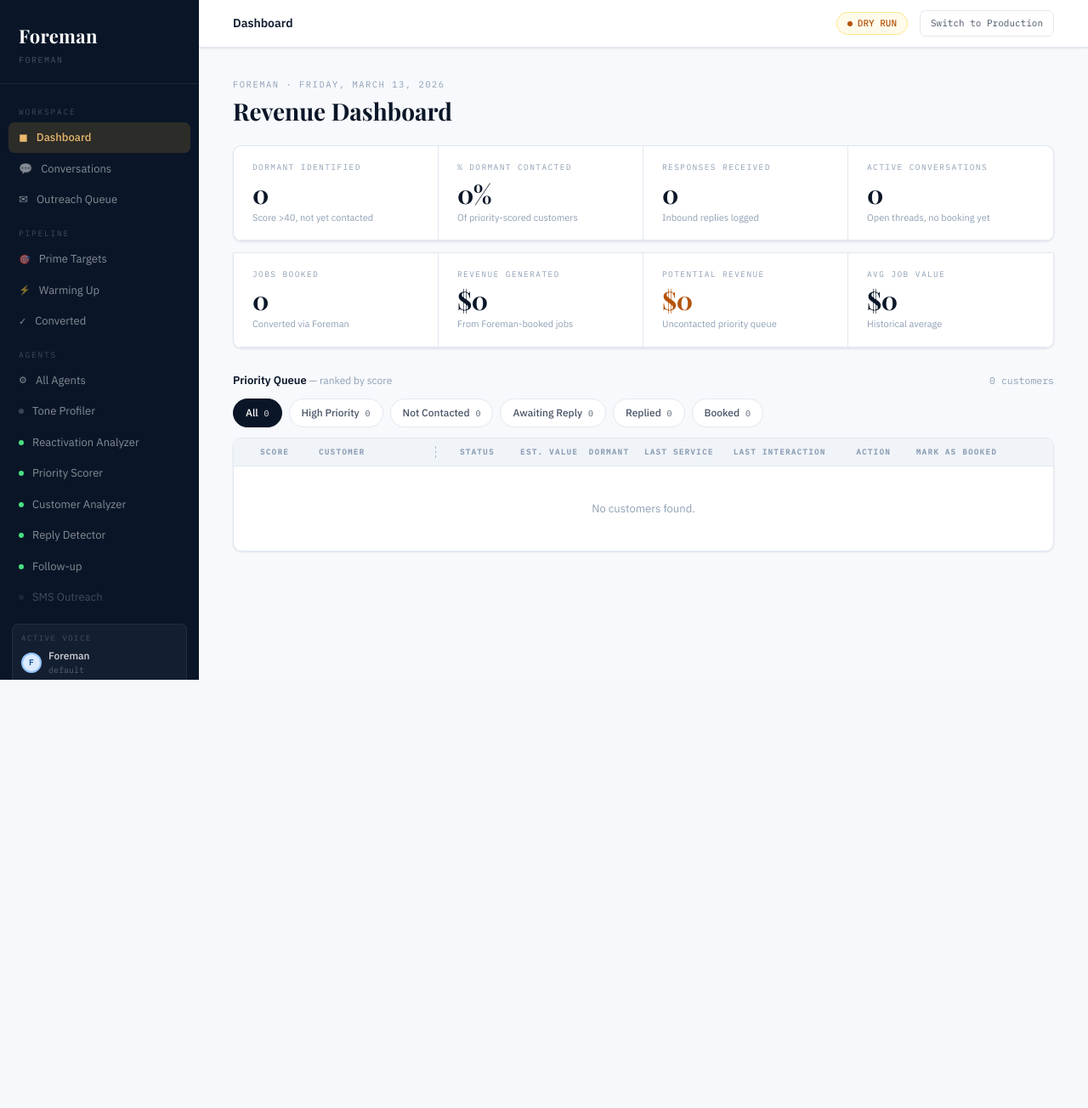
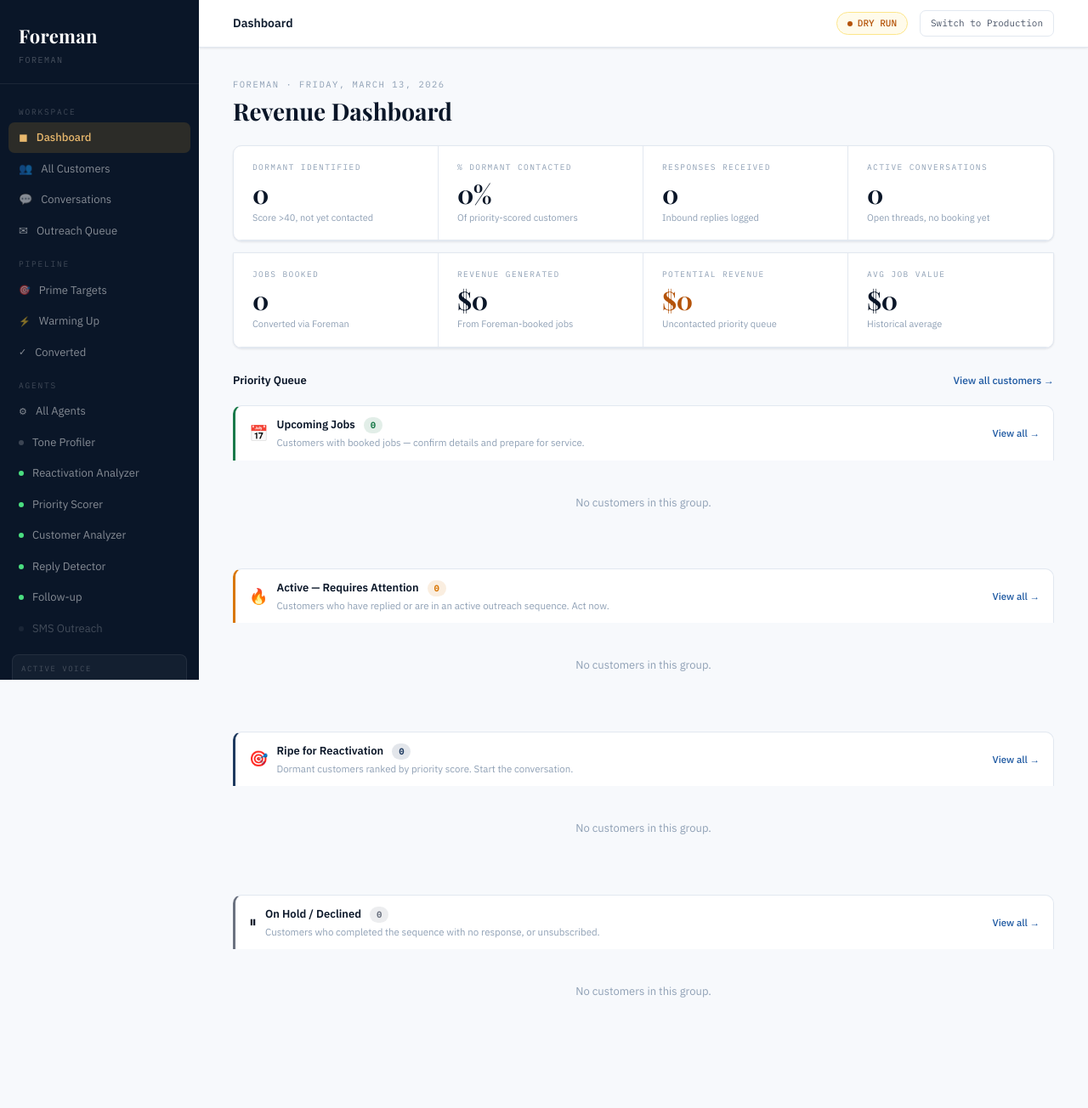
Before and after one commit to avelayud/foreman, a FastAPI app: page / in a window 1280 px wide. Shown: the whole page at 85% size. Before the commit the page ends 800 px from the top, so only its background shows below. Run offline with FastAPI, Linux system fonts and the light colour scheme; some libraries are stand-ins or nearby versions.

Commit message:
Restructure dashboard into 4 priority groups + all-customers page
- Dashboard priority queue split into 4 labeled sections:
  Upcoming Jobs (booked) / Active-Requires Attention (replied+in-sequence) /
  Ripe for Reactivation (never_contacted) / On Hold (sequence_complete+unsub)
- Each section shows top 5 with "Show more" toggle (max 10), section header
  with count badge + color-coded left border, "View all →" link
- New /customers page: full searchable+filterable list, same table columns,
  client-side search by name/email, filter tabs by group
- New All Customers link in sidebar nav
- _get_enriched_customers() helper added to avoid duplication between
  dashboard and customers routes

Co-Authored-By: Claude Sonnet 4.6 <noreply@anthropic.com>

```diff
--- a/api/app.py
+++ b/api/app.py
@@ -1026,48 +1026,13 @@ def _db_starting_response() -> HTMLResponse | None:
 
 # ── Web pages ─────────────────────────────────────────────────────────────────
 
-@app.get("/", response_class=HTMLResponse)
-def dashboard(request: Request):
-    if (guard := _db_starting_response()):
-        return guard
-
-    ninety_days_ago = datetime.utcnow() - timedelta(days=90)
-
+def _get_enriched_customers(operator_id: int) -> list[dict]:
+    """Fetch and enrich all customers. Returns plain dicts, safe to use outside DB session."""
     with get_db() as db:
-        operator = db.query(Operator).filter_by(id=OPERATOR_ID).first()
-        raw_customers = db.query(Customer).filter_by(operator_id=OPERATOR_ID).all()
-        queue_count = db.query(OutreachLog).filter_by(
-            operator_id=OPERATOR_ID, dry_run=True
-        ).count()
-        conversations_attention_count = _get_conversations_attention_count(db)
-        operator_data = _operator_data(operator)
-
-        # ── Phase 5 metrics ────────────────────────────────────────────────
-        # Responses received (inbound outreach logs)
-        responses_received = db.query(OutreachLog).filter_by(
-            operator_id=OPERATOR_ID, direction="inbound"
-        ).count()
-
-        # Active conversations: customers with outbound sent but not booked/unsubscribed
-        active_statuses = ("outreach_sent", "sequence_step_2", "sequence_step_3", "replied")
-        active_conversations = db.query(Customer).filter(
-            Customer.operator_id == OPERATOR_ID,
-            Customer.reactivation_status.in_(active_statuses),
-        ).count()
-
-        # Jobs booked via Foreman (converted_to_job = True)
-        booked_logs = db.query(OutreachLog).filter_by(
-            operator_id=OPERATOR_ID, converted_to_job=True
-        ).all()
-        jobs_booked = len(booked_logs)
-        revenue_generated = sum(
-            (l.converted_job_value or 0.0) for l in booked_logs
-        )
-
-        # Batch-fetch last interaction per customer (one query, not N)
+        raw_customers = db.query(Customer).filter_by(operator_id=operator_id).all()
         last_interaction_rows = (
             db.query(OutreachLog.customer_id, OutreachLog.sent_at, OutreachLog.direction)
-            .filter(OutreachLog.operator_id == OPERATOR_ID, OutreachLog.dry_run == False)
+            .filter(OutreachLog.operator_id == operator_id, OutreachLog.dry_run == False)
             .order_by(OutreachLog.sent_at.desc())
             .all()
         )
@@ -1078,16 +1043,14 @@ def dashboard(request: Request):
                     "date": row.sent_at,
                     "direction": row.direction,
                 }
-
-        # Serialize everything we need from ORM before session closes
-        customers_raw_data = []
+        customers_raw = []
         for c in raw_customers:
             score_bd = {}
             try:
                 score_bd = json.loads(c.score_breakdown or "{}")
             except Exception:
                 pass
-            customers_raw_data.append({
+            customers_raw.append({
                 "id": c.id,
                 "name": c.name,
                 "email": c.email,
@@ -1107,20 +1070,17 @@ def dashboard(request: Request):
                 "last_interaction": last_interaction.get(c.id),
             })
 
-    # Enrich customers with derived fields
     enriched = []
-    for cd in customers_raw_data:
+    for cd in customers_raw:
         days = days_since(cd["last_service_date"])
         status = cd["reactivation_status"]
         cat = categorize_from_dict(cd, days, status)
         cd["days_dormant"] = days
         cd["category"] = cat
-
-        # Outreach status pill
         if status == "booked":
             cd["outreach_status"] = "Booked"
             cd["outreach_status_cls"] = "s-booked"
-        elif status in ("replied",):
+        elif status == "replied":
             cd["outreach_status"] = "Replied"
             cd["outreach_status_cls"] = "s-replied"
         elif status in ("outreach_sent", "sequence_step_2", "sequence_step_3"):
@@ -1132,8 +1092,6 @@ def dashboard(request: Request):
         else:
             cd["outreach_status"] = "Not Contacted"
             cd["outreach_status_cls"] = "s-none"
-
-        # Score badge color
         score = cd["score"]
         if score >= 70:
             cd["score_cls"] = "score-high"
@@ -1141,11 +1099,64 @@ def dashboard(request: Request):
             cd["score_cls"] = "score-med"
         else:
             cd["score_cls"] = "score-low"
-
         enriched.append(cd)
-
-    # Sort by score descending (primary queue)
-    priority_queue = sorted(enriched, key=lambda x: x["score"], reverse=True)
+    return enriched
+
+
+@app.get("/", response_class=HTMLResponse)
+def dashboard(request: Request):
+    if (guard := _db_starting_response()):
+        return guard
+
+    with get_db() as db:
+        operator = db.query(Operator).filter_by(id=OPERATOR_ID).first()
+        queue_count = db.query(OutreachLog).filter_by(
+            operator_id=OPERATOR_ID, dry_run=True
+        ).count()
+        conversations_attention_count = _get_conversations_attention_count(db)
+        operator_data = _operator_data(operator)
+
+        # ── Phase 5 metrics ────────────────────────────────────────────────
+        # Responses received (inbound outreach logs)
+        responses_received = db.query(OutreachLog).filter_by(
+            operator_id=OPERATOR_ID, direction="inbound"
+        ).count()
+
+        # Active conversations: customers with outbound sent but not booked/unsubscribed
+        active_statuses = ("outreach_sent", "sequence_step_2", "sequence_step_3", "replied")
+        active_conversations = db.query(Customer).filter(
+            Customer.operator_id == OPERATOR_ID,
+            Customer.reactivation_status.in_(active_statuses),
+        ).count()
+
+        # Jobs booked via Foreman (converted_to_job = True)
+        booked_logs = db.query(OutreachLog).filter_by(
+            operator_id=OPERATOR_ID, converted_to_job=True
+        ).all()
+        jobs_booked = len(booked_logs)
+        revenue_generated = sum(
+            (l.converted_job_value or 0.0) for l in booked_logs
+        )
+
+    enriched = _get_enriched_customers(OPERATOR_ID)
+
+    # Partition into 4 groups
+    group_upcoming = sorted(
+        [c for c in enriched if c["reactivation_status"] == "booked"],
+        key=lambda x: -x["score"],
+    )
+    group_attention = sorted(
+        [c for c in enriched if c["reactivation_status"] in ("replied", "outreach_sent", "sequence_step_2", "sequence_step_3")],
+        key=lambda x: (0 if x["reactivation_status"] == "replied" else 1, -x["score"]),
+    )
+    group_ripe = sorted(
+        [c for c in enriched if c["reactivation_status"] == "never_contacted"],
+        key=lambda x: -x["score"],
+    )
+    group_declined = sorted(
+        [c for c in enriched if c["reactivation_status"] in ("sequence_complete", "unsubscribed")],
+        key=lambda x: -x["score"],
+    )
 
     # ── 8 dashboard metric cards ───────────────────────────────────────────
     dormant_customers = [
@@ -1202,10 +1213,38 @@ def dashboard(request: Request):
         "active": "dashboard",
         "operator": operator_data,
         "metrics": metrics,
-        "priority_queue": priority_queue,
+        "group_upcoming": group_upcoming,
+        "group_attention": group_attention,
+        "group_ripe": group_ripe,
+        "group_declined": group_declined,
         "queue_count": queue_count,
         "conversations_attention_count": conversations_attention_count,
         "today_str": today_str,
+    })
+
+
+@app.get("/customers", response_class=HTMLResponse)
+def customers_list(request: Request, search: str = "", group: str = "all"):
+    if (guard := _db_starting_response()):
+        return guard
+    with get_db() as db:
+        op = db.query(Operator).filter_by(id=OPERATOR_ID).first()
+        operator_data = _operator_data(op)
+        queue_count = db.query(OutreachLog).filter_by(operator_id=OPERATOR_ID, dry_run=True).count()
+        conversations_attention_count = _get_conversations_attention_count(db)
+
+    enriched = _get_enriched_customers(OPERATOR_ID)
+    all_customers = sorted(enriched, key=lambda x: -x["score"])
+
+    return templates.TemplateResponse("customers.html", {
+        "request": request,
+        "active": "customers",
+        "operator": operator_data,
+        "queue_count": queue_count,
+        "conversations_attention_count": conversations_attention_count,
+        "all_customers": all_customers,
+        "search": search,
+        "group_filter": group,
     })
 
 
--- a/templates/base.html
+++ b/templates/base.html
@@ -190,6 +190,9 @@
       <a href="/" class="sb-link {% if active == 'dashboard' %}active{% endif %}">
         <span>◼</span> Dashboard
       </a>
+      <a href="/customers" class="sb-link {% if active == 'customers' %}active{% endif %}">
+        <span>👥</span> All Customers
+      </a>
       <a href="/conversations" class="sb-link {% if active == 'conversations' %}active{% endif %}">
         <span>💬</span> Conversations
         {% if conversations_attention_count is defined and conversations_attention_count > 0 %}
--- a/templates/dashboard.html
+++ b/templates/dashboard.html
@@ -25,12 +25,20 @@
   .metric-sub{font-size:11px;color:var(--text-3);margin-top:5px}
   .metric-cell.accent .metric-sub,.metric-cell.accent-green .metric-sub{color:rgba(255,255,255,0.3)}
 
-  /* ── FILTER BAR ── */
-  .filter-bar{display:flex;align-items:center;gap:8px;margin-bottom:12px;flex-wrap:wrap}
-  .filter-tab{padding:7px 14px;border-radius:20px;font-size:12px;font-weight:500;cursor:pointer;border:1px solid var(--border);background:var(--surface);color:var(--text-2);transition:all 0.15s;font-family:'IBM Plex Sans',sans-serif}
-  .filter-tab:hover{border-color:var(--navy);color:var(--navy)}
-  .filter-tab.active{background:var(--navy);color:#fff;border-color:var(--navy)}
-  .filter-tab .count{font-size:10px;font-family:'IBM Plex Mono',monospace;margin-left:4px;opacity:0.75}
+  /* ── GROUP SECTIONS ── */
+  .pg-section{}
+  .pg-header{display:flex;align-items:center;justify-content:space-between;padding:12px 16px;background:var(--surface);border:1px solid var(--border);border-radius:var(--radius) var(--radius) 0 0;border-bottom:none;gap:12px}
+  .pg-title{font-size:13px;font-weight:700;color:var(--navy);font-family:'IBM Plex Sans',sans-serif}
+  .pg-count{font-size:10px;font-weight:700;font-family:'IBM Plex Mono',monospace;padding:2px 8px;border-radius:10px}
+  .pg-desc{font-size:11.5px;color:var(--text-3);margin-top:2px;font-family:'IBM Plex Sans',sans-serif}
+  .pg-viewall{font-size:11.5px;color:var(--blue);text-decoration:none;font-family:'IBM Plex Sans',sans-serif;font-weight:500;white-space:nowrap;flex-shrink:0}
+  .pg-viewall:hover{text-decoration:underline}
+  .pg-more-btn{background:none;border:1px solid var(--border);border-radius:20px;padding:6px 20px;font-size:11.5px;color:var(--text-2);cursor:pointer;font-family:'IBM Plex Sans',sans-serif;transition:all 0.15s;margin-top:4px}
+  .pg-more-btn:hover{border-color:var(--navy);color:var(--navy)}
+  .pt-extra{display:none!important}
+  .pt-extra.visible{display:grid!important}
+  /* Attach the priority-table border-radius to the group context */
+  .pg-section .priority-table{border-radius:0 0 var(--radius) var(--radius)}
 
   /* ── PRIORITY TABLE ── */
   /* Cols: Score | Customer | Status | Est.Value | Dormant | Last Service | Last Interaction | Action | Mark as Booked | ··· */
@@ -170,29 +178,29 @@
   </div>
 </div>
 
-{# ── PRIORITY QUEUE ── #}
-<div style="display:flex;align-items:baseline;justify-content:space-between;margin-bottom:12px">
-  <h2 style="font-size:13px;font-weight:600;color:var(--navy)">Priority Queue <span style="font-size:12px;color:var(--text-3);font-weight:400">— ranked by score</span></h2>
-  <span style="font-size:11.5px;color:var(--text-3);font-family:'IBM Plex Mono',monospace">{{ priority_queue|length }} customers</span>
+{# ── PRIORITY GROUPS ── #}
+<div style="display:flex;align-items:center;justify-content:space-between;margin-bottom:20px">
+  <h2 style="font-size:13px;font-weight:600;color:var(--navy)">Priority Queue</h2>
+  <a href="/customers" style="font-size:12px;color:var(--blue);text-decoration:none;font-family:'IBM Plex Sans',sans-serif;font-weight:500">View all customers →</a>
 </div>
 
-{# Filter tabs #}
-{% set all_count = priority_queue|length %}
-{% set high_count = priority_queue|selectattr('priority_tier','equalto','high')|list|length %}
-{% set not_contacted_count = priority_queue|selectattr('reactivation_status','equalto','never_contacted')|list|length %}
-{% set awaiting_count = priority_queue|selectattr('reactivation_status','in',['outreach_sent','sequence_step_2','sequence_step_3'])|list|length %}
-{% set replied_count = priority_queue|selectattr('reactivation_status','equalto','replied')|list|length %}
-{% set booked_count = priority_queue|selectattr('reactivation_status','equalto','booked')|list|length %}
-
-<div class="filter-bar" id="filterBar">
-  <button class="filter-tab active" data-filter="all" onclick="applyFilter('all',this)">All <span class="count">{{ all_count }}</span></button>
-  <button class="filter-tab" data-filter="high" onclick="applyFilter('high',this)">High Priority <span class="count">{{ high_count }}</span></button>
-  <button class="filter-tab" data-filter="not_contacted" onclick="applyFilter('not_contacted',this)">Not Contacted <span class="count">{{ not_contacted_count }}</span></button>
-  <button class="filter-tab" data-filter="awaiting" onclick="applyFilter('awaiting',this)">Awaiting Reply <span class="count">{{ awaiting_count }}</span></button>
-  <button class="filter-tab" data-filter="replied" onclick="applyFilter('replied',this)">Replied <span class="count">{{ replied_count }}</span></button>
-  <button class="filter-tab" data-filter="booked" onclick="applyFilter('booked',this)">Booked <span class="count">{{ booked_count }}</span></button>
+{% macro render_group(group_id, title, icon, accent_color, description, customers) %}
+<div class="pg-section" style="margin-bottom:28px">
+  <div class="pg-header" style="border-left:3px solid {{ accent_color }}">
+    <div style="display:flex;align-items:center;gap:10px;flex:1;min-width:0">
+      <span style="font-size:18px;line-height:1">{{ icon }}</span>
+      <div style="min-width:0">
+        <div style="display:flex;align-items:baseline;gap:10px">
+          <span class="pg-title">{{ title }}</span>
+          <span class="pg-count" style="background:{{ accent_color }}20;color:{{ accent_color }}">{{ customers|length }}</span>
+        </div>
+        <div class="pg-desc">{{ description }}</div>
+      </div>
+    </div>
+    <a href="/customers?group={{ group_id }}" class="pg-viewall">View all →</a>
   </div>
 
+  {% if customers %}
   <div class="priority-table">
     <div class="pt-head">
       <div class="pt-th">Score</div>
@@ -207,27 +215,23 @@
       <div class="pt-th"></div>
     </div>
 
-  {% for c in priority_queue %}
-  <div class="pt-row"
+    {% for c in customers[:10] %}
+    <div class="pt-row{% if loop.index > 5 %} pt-extra pt-extra-{{ group_id }}{% endif %}"
          data-tier="{{ c.priority_tier }}"
          data-status="{{ c.reactivation_status }}">
 
-    {# Score badge #}
       <div>
         <div class="score-badge {{ c.score_cls }}">{{ c.score }}</div>
       </div>
 
-    {# Customer name #}
       <div class="c-cell">
         <span class="c-name">{{ c.name }}</span>
       </div>
 
-    {# Outreach status pill — next to customer, with left separator #}
       <div class="sep-col">
         <span class="os-pill {{ c.outreach_status_cls }}">{{ c.outreach_status }}</span>
       </div>
 
-    {# Est. job value #}
       <div>
         {% if c.estimated_job_value and c.estimated_job_value > 0 %}
         <span class="est-val">${{ "{:,.0f}".format(c.estimated_job_value) }}</span>
@@ -236,7 +240,6 @@
         {% endif %}
       </div>
 
-    {# Dormant days — immediately right of est. value #}
       <div>
         {% if c.days_dormant is not none %}
         <span class="svc-ago {% if c.days_dormant >= 365 %}dormant-red{% elif c.days_dormant >= 180 %}dormant-amber{% endif %}" style="font-family:'IBM Plex Mono',monospace;font-size:11.5px">{{ c.days_dormant }}d</span>
@@ -245,21 +248,17 @@
         {% endif %}
       </div>
 
-    {# Last service — date + service type stacked #}
       <div>
         {% if c.last_service_date %}
         <div class="svc-cell">
           <span class="svc-line">{{ c.last_service_date.strftime('%b %-d, %Y') }}</span>
-        {% if c.last_service_type %}
-        <span class="svc-sub">{{ c.last_service_type }}</span>
-        {% endif %}
+          {% if c.last_service_type %}<span class="svc-sub">{{ c.last_service_type }}</span>{% endif %}
         </div>
         {% else %}
         <span class="svc-line" style="color:var(--text-4)">—</span>
         {% endif %}
       </div>
 
-    {# Last interaction — date + type stacked #}
       <div>
         {% if c.last_interaction %}
           {% set li = c.last_interaction %}
@@ -272,7 +271,6 @@
         {% endif %}
       </div>
 
-    {# Primary action — cycle-aware #}
       <div onclick="event.stopPropagation()">
         {% if c.reactivation_status == 'never_contacted' %}
           <a href="/customer/{{ c.id }}" class="act-btn act-draft">Draft Outreach</a>
@@ -291,18 +289,16 @@
         {% endif %}
       </div>
 
-    {# Mark Booked column #}
       <div onclick="event.stopPropagation()">
         {% if c.reactivation_status not in ('booked', 'unsubscribed', 'never_contacted') %}
           <button class="act-btn act-book" onclick="openBookModal({{ c.id }}, '{{ c.name|replace("'","\\'")|e }}')">Mark as Booked</button>
         {% elif c.reactivation_status == 'booked' %}
-        <span class="act-booked-done">Done</span>
+          <span class="act-empty" style="font-size:10px;color:var(--green)">✓ Done</span>
         {% else %}
           <span class="act-empty">—</span>
         {% endif %}
       </div>
 
-    {# ··· more menu #}
       <div class="more-wrap" onclick="event.stopPropagation()">
         <button class="more-btn" onclick="toggleMore(event, this)" title="More options">⋯</button>
         <div class="more-dropdown">
@@ -313,10 +309,27 @@
         </div>
       </div>
     </div>
-  {% else %}
-  <div class="empty-state">No customers found.</div>
     {% endfor %}
   </div>
+
+  {% if customers|length > 5 %}
+  <div style="text-align:center;margin-top:8px">
+    <button class="pg-more-btn" id="more-{{ group_id }}" onclick="toggleExtra('{{ group_id }}', this)">
+      Show {{ [customers|length - 5, 5]|min }} more
+    </button>
+  </div>
+  {% endif %}
+
+  {% else %}
+  <div class="empty-state">No customers in this group.</div>
+  {% endif %}
+</div>
+{% endmacro %}
+
+{{ render_group('upcoming', 'Upcoming Jobs', '📅', '#1a7a4a', 'Customers with booked jobs — confirm details and prepare for service.', group_upcoming) }}
+{{ render_group('attention', 'Active — Requires Attention', '🔥', '#d97706', 'Customers who have replied or are in an active outreach sequence. Act now.', group_attention) }}
+{{ render_group('ripe', 'Ripe for Reactivation', '🎯', '#1e3a5f', 'Dormant customers ranked by priority score. Start the conversation.', group_ripe) }}
+{{ render_group('declined', 'On Hold / Declined', '⏸', '#6b7280', 'Customers who completed the sequence with no response, or unsubscribed.', group_declined) }}
 
 {# ── MARK AS BOOKED MODAL ── #}
 <div class="modal-overlay" id="bookModal">
@@ -338,23 +351,17 @@
 
 {% block scripts %}
 <script>
-  // ── Filter tabs ────────────────────────────────────────────────────────────
-  function applyFilter(filter, btn) {
-    document.querySelectorAll('.filter-tab').forEach(t => t.classList.remove('active'));
-    btn.classList.add('active');
-    const rows = document.querySelectorAll('.pt-row');
-    rows.forEach(row => {
-      const tier = row.dataset.tier;
-      const status = row.dataset.status;
-      let show = false;
-      if (filter === 'all') show = true;
-      else if (filter === 'high') show = tier === 'high';
-      else if (filter === 'not_contacted') show = status === 'never_contacted';
-      else if (filter === 'awaiting') show = ['outreach_sent','sequence_step_2','sequence_step_3'].includes(status);
-      else if (filter === 'replied') show = status === 'replied';
-      else if (filter === 'booked') show = status === 'booked';
-      row.classList.toggle('hidden', !show);
-    });
+  // ── Group expand/collapse ──────────────────────────────────────────────────
+  function toggleExtra(groupId, btn) {
+    const rows = document.querySelectorAll('.pt-extra-' + groupId);
+    const showing = btn.dataset.showing === '1';
+    rows.forEach(r => r.classList.toggle('visible', !showing));
+    btn.dataset.showing = showing ? '0' : '1';
+    if (showing) {
+      btn.textContent = 'Show ' + rows.length + ' more';
+    } else {
+      btn.textContent = 'Show less';
+    }
   }
 
   // ── ··· more menu ──────────────────────────────────────────────────────────
```
Also changed, not shown: templates/customers.html (added, +323 -0 lines). Lines whose indentation alone changed are shown as unchanged.
